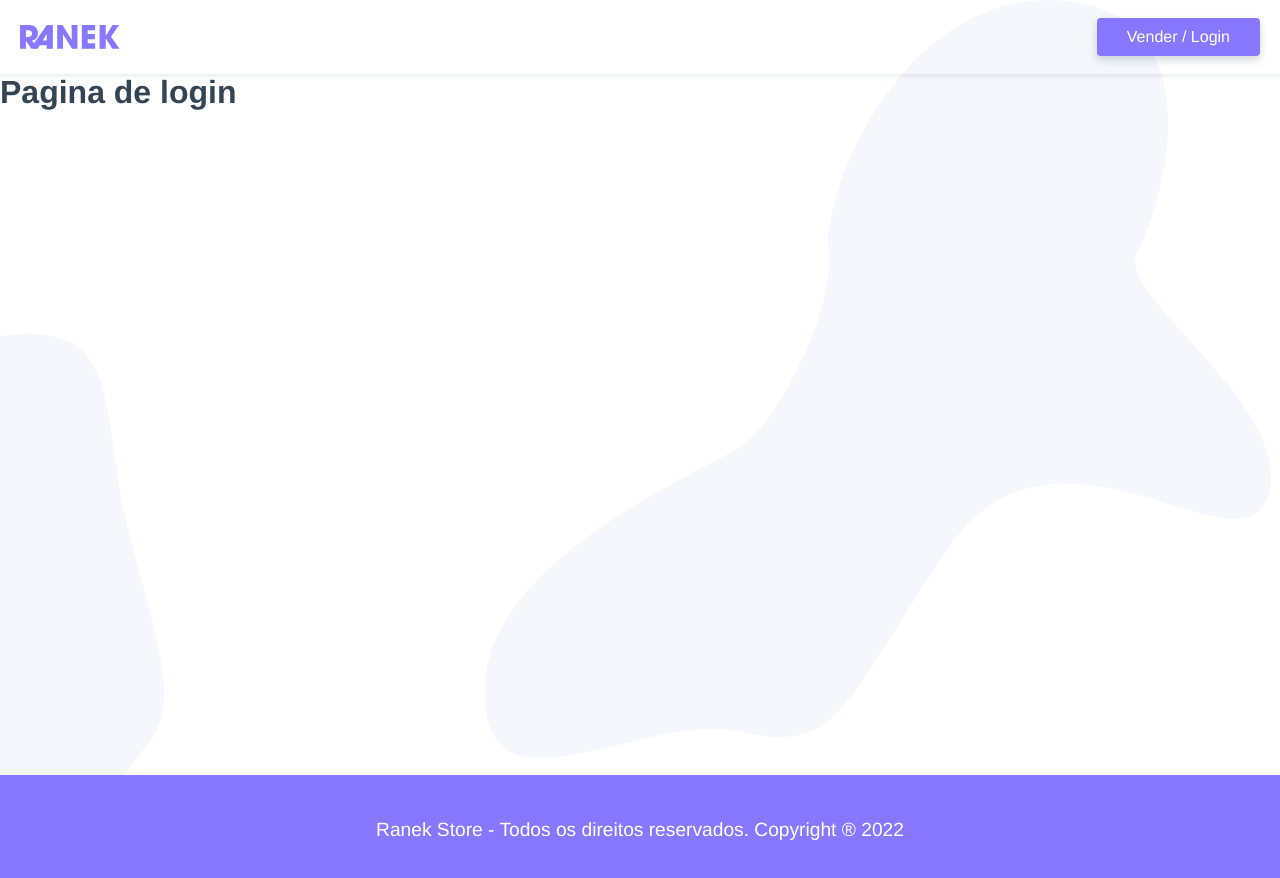
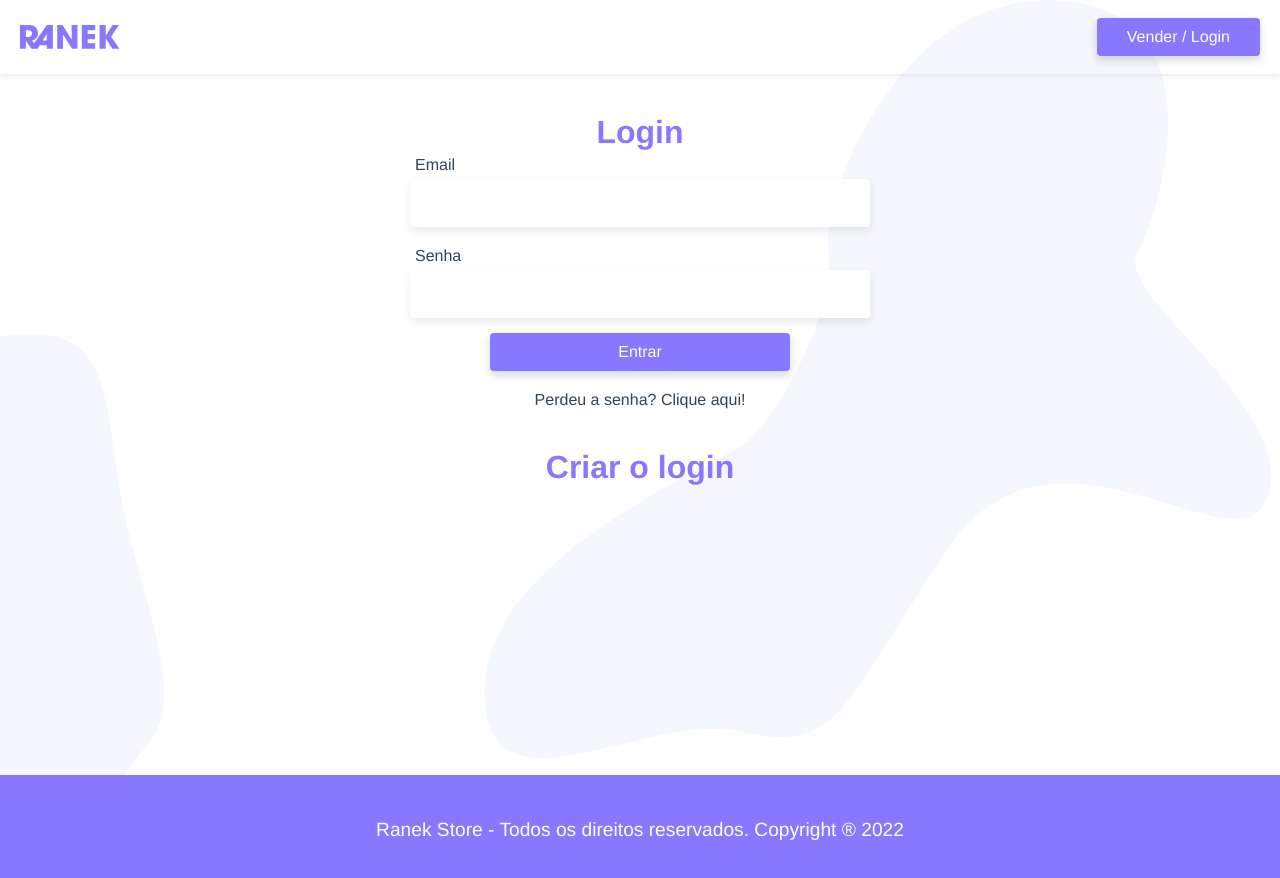
Before and after one commit to arielfontes15/RanekStore, a Vue app in the folder web-app/: page /login in a window 1280 px wide. Shown: the top 878 px of the page. Built offline with nearby package versions, Linux system fonts and the light colour scheme.

Commit message:
Criacao da minha tela de login e o componente CriarLogin e estilizando eles

```diff
--- a/web-app/src/App.vue
+++ b/web-app/src/App.vue
@@ -3,7 +3,9 @@
     <TheHeader />
 
     <main id="main">
-      <router-view />
+      <transition mode="out-in">
+        <router-view />
+      </transition>
     </main>
 
     <TheFooter />
@@ -71,7 +73,7 @@
   cursor: pointer;
 }
 .btn:hover {
-  background: #65d;
+  background: #87f;
   transform: scale(1.1);
 }
 
@@ -85,41 +87,46 @@
   flex: 1;
 }
 
+label{
+  margin: 5px;
+}
+
 input,
 textarea {
   border-radius: 4px;
   border: 1px;
   padding: 15px;
   box-shadow: 0 4px 8px rgba(30, 60, 90, 0.1);
-  transition: all 0.3s;
+  transition: all 0.5s;
   font-size: 1rem;
   font-family: "Avenir", Helvetica, Arial, sans-serif;
   margin-bottom: 15px;
 }
 
 input:hover,
+input:focus,
 textarea:hover,
-input:focus,
 textarea:focus {
   outline: none;
   box-shadow: 0 6px 12px rgba(30, 60, 90, 0.2);
   border-color: #87f;
+  /* transform: scale(1.1); */
 }
 
 .v-enter,
-.btnv-leave-to{
+.btnv-leave-to {
   opacity: 0;
 }
 
-.v-enter{
+.v-enter {
   transform: translate3d(0, -20px, 0);
 }
-.v-leave-to{
+.v-leave-to {
   transform: translate3d(-20, 0px, 0);
 }
 
 .v-enter-active,
-.v-leave-active{
+.v-leave-active {
   transition: all 0.3s;
 }
 </style>
--- /dev/null
+++ b/web-app/src/components/LoginCriar.vue
@@ -0,0 +1,13 @@
+<template>
+  <h1>Criar o login</h1>
+</template>
+
+<script>
+export default {
+ name: 'LoginCriar'
+}
+</script>
+
+<style>
+
+</style>
--- a/web-app/src/views/LoginView.vue
+++ b/web-app/src/views/LoginView.vue
@@ -1,13 +1,80 @@
 <template>
-  <h1>Pagina de login</h1>
+  <section class="login">
+    <h1>Login</h1>
+    <form>
+      <label for="email">Email</label>
+      <input type="email" name="email" id="email" v-model="login.email" />
+
+      <label for="senha">Senha</label>
+      <input
+        type="password"
+        autocomplete="on"
+        name="senha"
+        id="senha"
+        v-model="login.senha"
+      />
+
+      <button class="btn" @click.prevent="logar">Entrar</button>
+    </form>
+    <p class="perdeu">
+      <a href="/" target="_blank">Perdeu a senha? Clique aqui!</a>
+    </p>
+    <LoginCriar />
+  </section>
 </template>
 
 <script>
 export default {
-    name: 'LoginView'
-}
+  name: "LoginView",
+  components: {
+    LoginCriar: () => import("@/components/LoginCriar.vue"),
+  },
+  data() {
+    return {
+      login: {
+        email: "",
+        senha: "",
+      },
+    };
+  },
+  methods: {
+    logar() {},
+  },
+};
 </script>
 
-<style>
+<style scoped>
+.login {
+  max-width: 500px;
+  margin: 0 auto;
+  padding: 0 20px;
+}
 
+h1 {
+    text-align: center;
+    font-size: 2rem;
+    margin-top: 40px;
+    color: #87f;
+}
+
+form {
+  display: grid;
+}
+
+.btn {
+  width: 100%;
+  max-width: 300px;
+  margin-left: auto;
+  margin-right: auto;
+}
+
+.perdeu{
+    text-align: center;
+    margin: 20px auto 0 auto;
+}
+
+.perdeu:hover{
+    color: #87f;
+    text-decoration: underline;
+}
 </style>
```
